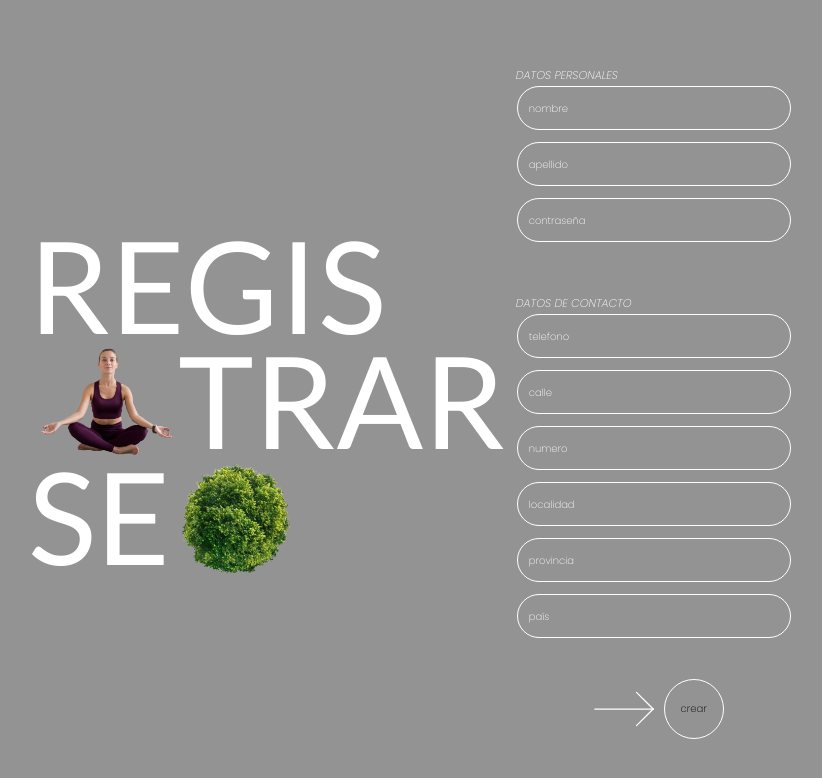
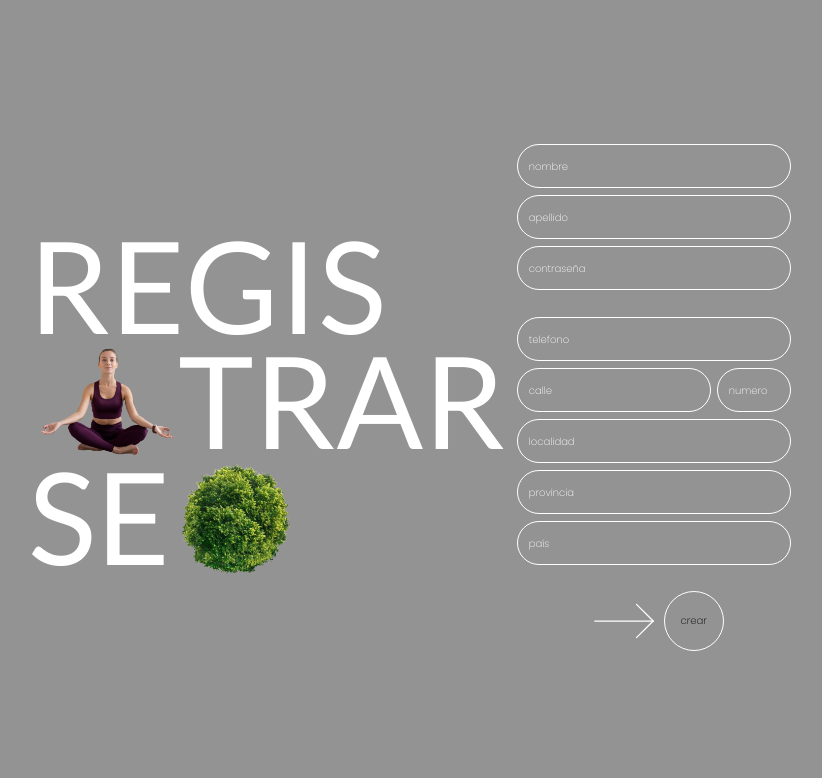
Before and after one commit to JONAAVILA/natural-harmony, a React (Vite) app: page /signin in a window 1280 px wide. Shown: the top 778 px of the page, without its empty margins (225-1047 px from the left). Built offline with nearby package versions, Linux system fonts and the light colour scheme.

Commit message:
form styled

```diff
--- a/src/components/forms/signin/signin.form.css
+++ b/src/components/forms/signin/signin.form.css
@@ -1,8 +1,9 @@
 .form_user_error{
-    height: 10px;
+    height: 5px;
     p{
-        font-size: .6rem;
-        color: #ff6262;
+        font-size: 8px;
+        font-weight: 700;
+        color: #c02d2d;
         padding-left: 12px;
     }
 }
@@ -10,11 +11,21 @@
     display: flex;
     flex-direction: column;
     align-items: center;
+    margin-bottom: 0;
 }
 .create_box_form{
-    margin-top: 20px;
     display: flex;
     flex-direction: column;
     align-items: left;
-    padding: 10px;
+    padding: 20px 10px 0px 10px;
 }
+.box_input_address{
+    display: flex;
+}
+.input_address{
+   width: 170px;
+}
+.input_number{
+    margin-left: 5px;
+    width: 50px;
+}
--- a/src/components/forms/signin/signin.form.jsx
+++ b/src/components/forms/signin/signin.form.jsx
@@ -46,9 +46,6 @@ const CreateUser = ()=>{
             className="create_form"
             >
                 <div className="create_box_form" >
-                    <h3>
-                        DATOS PERSONALES
-                    </h3>
                     <input
                         type="text"
                         id="name"
@@ -87,9 +84,6 @@ const CreateUser = ()=>{
                     </div>
                 </div>
                 <div className="create_box_form" >
-                    <h3>
-                        DATOS DE CONTACTO
-                    </h3>
                     <input
                         type="text"
                         id="phone"
@@ -102,7 +96,10 @@ const CreateUser = ()=>{
                     <div className="form_user_error" >
                         {formik.touched.phone && formik.errors.phone && <p>{formik.errors.phone}</p>}
                     </div>
+                    <div className='box_input_address' >
+                        <div>
                             <input
+                                className='input_address'
                                 type="text"
                                 id="address"
                                 name="address"
@@ -114,7 +111,10 @@ const CreateUser = ()=>{
                             <div className="form_user_error" >
                                 {formik.touched.address && formik.errors.address && <p>{formik.errors.address}</p>}
                             </div>
+                        </div>
+                        <div>
                             <input
+                                className='input_number'
                                 type="text"
                                 id="number"
                                 name="number"
@@ -125,6 +125,8 @@ const CreateUser = ()=>{
                             />
                             <div className="form_user_error" >
                                 {formik.touched.number && formik.errors.number && <p>{formik.errors.number}</p>}
+                            </div>
+                        </div>
                     </div>
                     <input
                         type="text"
--- a/src/utils/validate.js
+++ b/src/utils/validate.js
@@ -44,10 +44,10 @@ export const validateUser = Yup.object().shape({
         .matches('^[a-zA-Z0-9.,]+$','Formato inválido')
         .required('La dirección es requerida'),
     number:Yup.string()
-        .min(3,'Numero demasiado corto')
-        .max(10,'Numero demasiado largo')
-        .matches('^[a-zA-Z0-9]+$','Formato inválido')
-        .required('El numero es requrido'),
+        .min(3,'Inválido')
+        .max(10,'Inválido')
+        .matches('^[a-zA-Z0-9]+$','Inválido')
+        .required('Requrido'),
     location:Yup.string()
         .min(3,'Localidad demasiado corto')
         .max(40,'Localidad demasiado largo')
```
Lines whose indentation alone changed are shown as unchanged.
